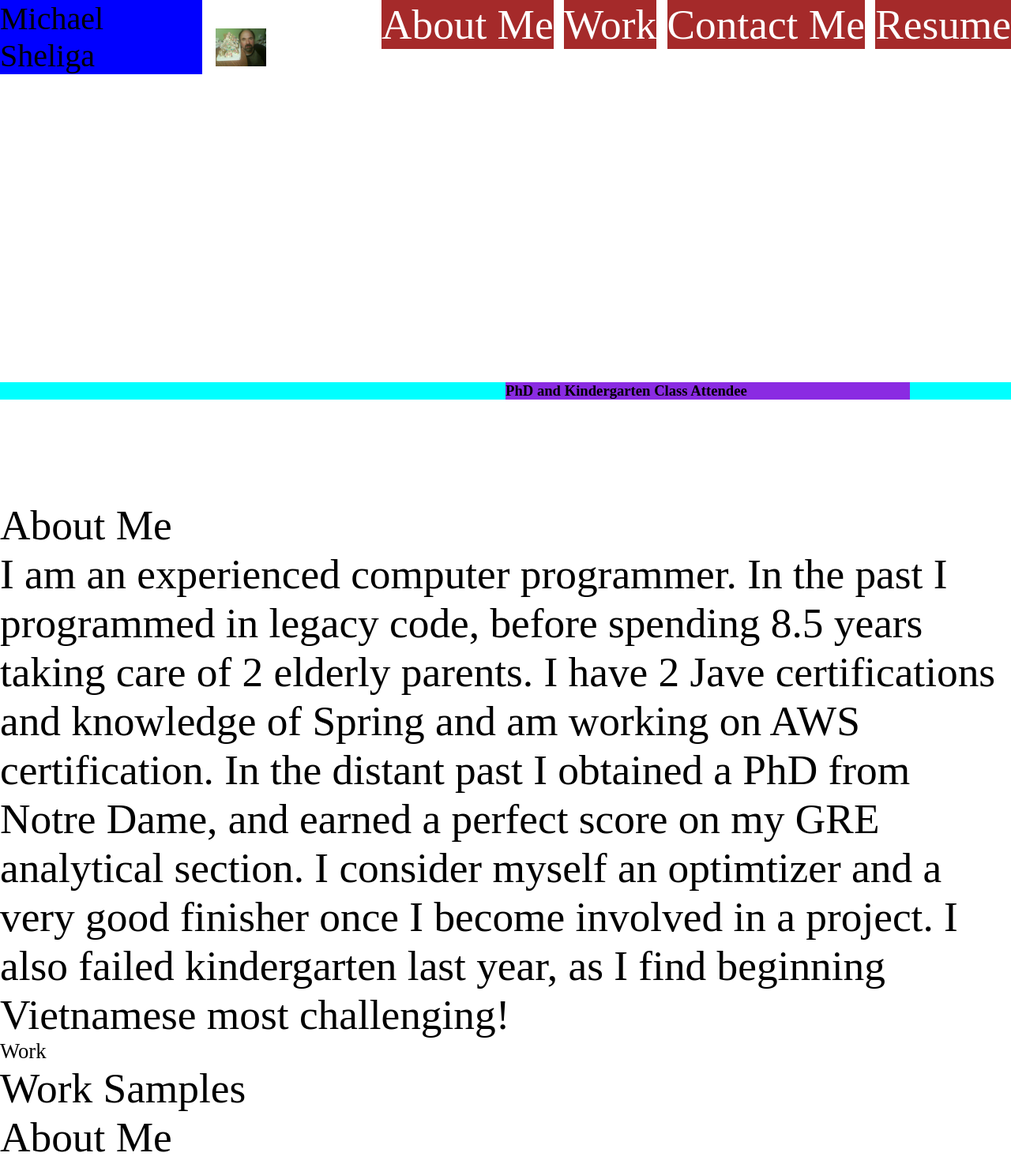
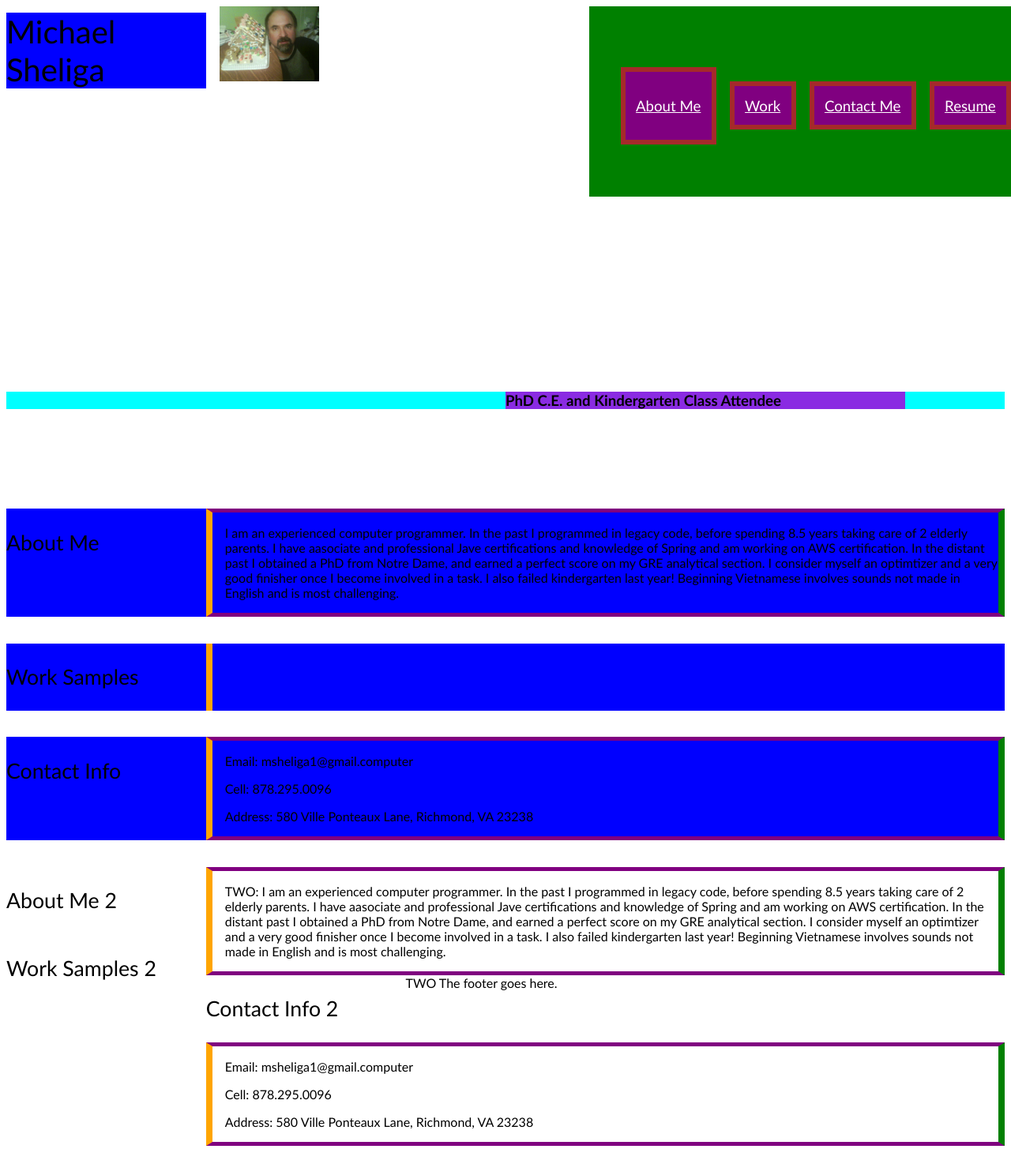
Before and after one commit to msheliga1/uriChallenge2Portfolio, a plain HTML site: page index.html in a window 1280 px wide. Shown: the top 1474 px of the page at 79% size. After the commit the page ends 1451 px from the top, so only its background shows below. Drawn offline with Linux system fonts and the light colour scheme.

Commit message:
Corrected // comments, undertand flow, flex and border type

```diff
--- a/assets/css/style.css
+++ b/assets/css/style.css
@@ -1,16 +1,23 @@
 /* MJS URI Challenge 2 Portfolio 11.27.23 */
 /* File is case sensitive */
-* {
+/* Do not use // style comments */
+* {  /* Note that the font-size here overrides many other font-sizes! */
     box-sizing: border-box;  /* contents size = box less border, padding. (contrast content-box) */
-    padding: 0;
-    margin: 0;
-    font-size: 40pt;  /* has no effect on other sizes without the asterkit! */
+    /* padding: 0; */
+    /* margin: 0; */
+    /* font-size: 40pt;  /* has no effect on other sizes without the asterkit! */
+
+}
+
+/* body - make text plain white */
+body {
+    font-family: 'Gill Sans', 'Gill Sans MT', Calibri, 'Trebuchet MS', sans-serif;
 }
 
 /* a (anchor) occurs throughout - make text plain white */
 a {
     color: white;
-    text-decoration: none;
+    text-decoration: none;  // removing this does not change text size
 }
 
 /* =====================================================================================*/
@@ -31,20 +38,35 @@ a {
 
 #myPhoto {
     display: inline-block;  /* Allows item to left and right */
-    width: 5%;
+    width: 10%;
 }
 
 #topNav {
     display: inline-block;
-    float: right;  /* inline-block ignored due to the float */
+    position: absolute;
+    right: 0%;
+    background-color: green;
+    /* float: right;  /* inline-block ignored due to the float */
     /* align-self: self-end; */
+}
+
+#topList {
+    list-style: none;
+    list-style: circle; // has no effect
 }
 
 .topItem {
     display: inline-block;
-    background-color: brown;
-    padding: 0, 10pt, 0, 10pt;  /* allowing 10pt padding all around stacks items in 2x2 array - argghhh */
-    font-size: 12pt;
+    padding: 10pt;  /* allowing 10pt padding all around stacked items in 2x2 array - argghhh */
+    border: 5pt;
+    border-style: solid;  /* required for border to show up! */
+    border-color: brown;
+    // border-radius: 10%;
+    margin: 5%, 50%, 5%, 50%; /* t, r, b, l - never get margin on right! */
+    background-color: purple;
+    font-size: 14pt;
+    text-decoration-line: underline;
+    text-decoration-color: white;
 }
 
 /* Second header has interesting text and not much else */
@@ -65,14 +87,80 @@ a {
 }
 
 /* ================================ */
-/* Main Section - Words to Left, Vertical Bar, Differing Info to the Right */
+/* Main Section - "Title" to Left, Vertical Bar, Differing Info )Text or images) to the Right */
 .mainSection {
+    display: flex;  /* this seems to be all the rage for layout. */
+    /* also trying to force this to be one line after another. */
+    /* Changing the comment from // to /asterik allows main section font-size to work! */
     font-size: 20pt;
+    margin-bottom: 25pt;
+    /* note that background-color is NOT inherited by children */
+    background-color: blue; /* This has effect but only in first mainSectionTitle. Maybe this is not properly referred in html? */
 }
 
+.mainSectionTitle {
+    /* float: left;  */
+    font-size: 20pt;
+    width: 20%;
+}
 .mainSectionText {
+    /* float: right;   /* This allows other text to be placed to the left of this text. */
+    padding-left: 12pt;  /* jacking this up increases white-space to left of text (bad // comment removes border */
+    border-style: solid;
+    border-width: 4pt;  /* This is the width of all borders - arghhh */
+    border-color: purple;
+    border-left: 6pt orange solid;
+    border-right: 6pt green solid;  /* border-right w/out soiid wont display!! */
+    /* border-top: 2pt;  /* undommenting removes top-border. Commenting it out provides border-width border. Arghh */
     font-size: 12pt;
+    /* with width 80, footnote text sits on top of text column */
+    width: 80%;  /* HELP - if 70%, later text (footnote, etc.) sits in between. */
+    /* text-align: right;  /* only aligns text, not block */
+}
+
+.mainSectionImages {
+    padding-left: 12pt;
+    border-left: 6pt orange solid;
+    font-size: 12pt;
+    /* with width 80, footnote text sits on top of text column */
+    width: 80%;  /* HELP - if 70%, later text (footnote, etc.) sits in between. */
 }
 
 #mainSectionAboutMe {
 }
+
+/* ================================ */
+/* Main Section2 - "Title" to Left, Vertical Bar, Differing Info )Text or images) to the Right */
+.mainSection2 {
+    display: block;  /* trying to prevent gaps between float:left width 20% and float right width 70% having other text. */
+    /* also trying to force this to be one line after another. */
+    /* Changing the comment from // to /asterik allows main section font-size to work! */
+    font-size: 20pt;
+    margin-bottom: 25pt;
+    /* note that background-color is NOT inherited by children */
+    background-color: blue; /* This has effect but only in first mainSectionTitle. Maybe this is not properly referred in html? */
+}
+
+.mainSectionTitle2 {
+    float: left;
+    font-size: 20pt;
+    width: 20%;
+}
+.mainSectionText2 {
+    float: right;   /* This allows other text to be placed to the left of this text. */
+    padding-left: 12pt;  /* jacking this up increases white-space to left of text (bad // comment removes border */
+    border-style: solid;
+    border-width: 4pt;  /* This is the width of all borders - arghhh */
+    border-color: purple;
+    border-left: 6pt orange solid;
+    border-right: 6pt green solid;  /* border-right w/out soiid wont display!! */
+    /* border-top: 2pt;  /* undommenting removes top-border. Commenting it out provides border-width border. Arghh */
+    font-size: 12pt;
+    /* with width 80, footnote text sits on top of text column */
+    /* above line improper end comment really messed up output. */
+    width: 80%;  /* HELP - if 70%, later text (footnote, etc.) sits in between. */
+    /* text-align: right;  /* only aligns text, not block */
+}
+
+#mainSectionAboutMe2 {
+}
--- a/index.html
+++ b/index.html
@@ -14,9 +14,11 @@
         <section id="myName">Michael Sheliga</section>
         <img id="myPhoto" src="./assets/images/mjsginger.jpg" alt="Welcome to Mikes Profressional Portfolio">
         <nav id="topNav">
-            <ul>
+            <ul id="topList">
                 <item class="topItem">
-                    <a href="#MainSectionAboutMe"> About Me </a> <!-- href # on page, must be same as id="" -->
+                    <p>
+                        <a href="#MainSectionAboutMe"> About Me </a> <!-- href # on page, must be same as id="" -->
+                    </p>
                 </item>
                 <item class="topItem">
                     <a href="#MainSectionWork"> Work </a>
@@ -31,7 +33,7 @@
         </nav>
     </header>
     <header id="bottomHeader">
-        <h2 id="bottomHeaderText"> PhD and Kindergarten Class Attendee </h2>
+        <h2 id="bottomHeaderText"> PhD C.E. and Kindergarten Class Attendee </h2>
     </header>
     <main>
         <section class="mainSection" id="MainSectionAboutMe">
@@ -40,14 +42,14 @@
             </div>
             <div class="mainSectionText">
                 <p>I am an experienced computer programmer.  In the past I programmed in legacy code, before spending 8.5 years taking care
-                    of 2 elderly parents. I have 2 Jave certifications and knowledge of Spring and am working on AWS certification. In the distant
+                    of 2 elderly parents. I have aasociate and professional Jave certifications and knowledge of Spring and am working on AWS certification. In the distant
                     past I obtained a PhD from Notre Dame, and earned a perfect score on my GRE analytical section. I consider myself
-                    an optimtizer and a very good finisher once I become involved in a project. I also failed kindergarten
-                    last year, as I find beginning Vietnamese most challenging!
+                    an optimtizer and a very good finisher once I become involved in a task. I also failed kindergarten
+                    last year! Beginning Vietnamese involves sounds not made in English and is most challenging.
                 </p>
             </div>
         </section>
-        <section class="mainSection" id="MainSectionWork">Work
+        <section class="mainSection" id="MainSectionWork">
             <div class="mainSectionTitle">
                 <p> Work Samples </p>
             </div>
@@ -57,7 +59,7 @@
         </section>
         <section class="mainSection" id="MainSectionAboutMe">
             <div class="mainSectionTitle">
-                <p>About Me</p>
+                <p>Contact Info</p>
             </div>
             <div class="mainSectionText">
                 <p>Email: msheliga1@gmail.computer </p>
@@ -66,9 +68,42 @@
             </div>
         </section>
         <!-- <section class="mainSection"></section> No Resume Section -->
+
+        <section class="mainSection2" id="MainSectionAboutMe2">
+            <div class="mainSectionTitle2">
+                <p>About Me 2</p>
+            </div>
+            <div class="mainSectionText2">
+                <p>TWO: I am an experienced computer programmer.  In the past I programmed in legacy code, before spending 8.5 years taking care
+                    of 2 elderly parents. I have aasociate and professional Jave certifications and knowledge of Spring and am working on AWS certification. In the distant
+                    past I obtained a PhD from Notre Dame, and earned a perfect score on my GRE analytical section. I consider myself
+                    an optimtizer and a very good finisher once I become involved in a task. I also failed kindergarten
+                    last year! Beginning Vietnamese involves sounds not made in English and is most challenging.
+                </p>
+            </div>
+        </section>
+        <section class="mainSection2" id="MainSectionWork2">  <!-- TWO Text inside mainSectionWork2, outside other stuff -->
+            <div class="mainSectionTitle2">
+                <p> Work Samples 2</p>
+            </div>
+            <div class="mainSectionImages2">
+                <!-- Images and links to working projects go hear -->
+            </div>
+        </section>
+        <section class="mainSection2" id="MainSectionAboutMe2">
+            <div class="mainSectionTitle2">
+                <p>Contact Info 2</p>
+            </div>
+            <div class="mainSectionText2">
+                <p>Email: msheliga1@gmail.computer </p>
+                <p>Cell: 878.295.0096</p>
+                <p>Address: 580 Ville Ponteaux Lane, Richmond, VA 23238 </p>
+            </div>
+        </section>
+        <!-- <section class="mainSection2"></section> No Resume Section -->
     </main>
     <footer>
-        <p>The footer goes here.</p>
+        <p>TWO The footer goes here.</p> <!-- The appears at the top of the main section, right column arghh! -->
     </footer>
 </body>
 </html>
```
